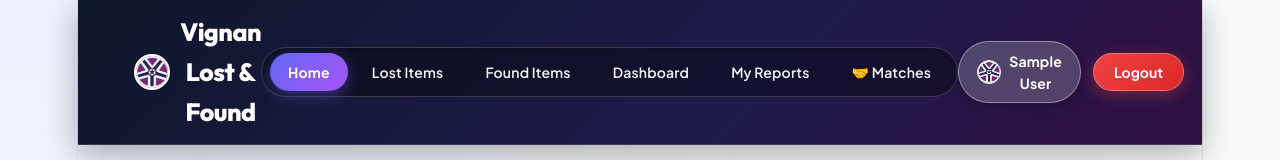
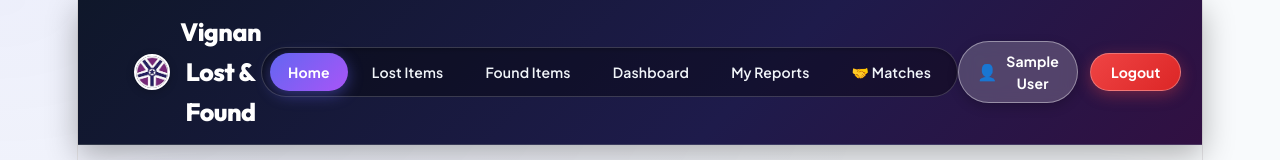
Before and after one commit to codecrafter-01/LostFoundPortal, a React (Vite) app in the folder client/: page / in a window 1280 px wide. Shown: the top 160 px of the page. Built offline with nearby package versions, Linux system fonts and the light colour scheme; sample sign-in values are in the browser's storage.

Commit message:
Update navbar user badge with dynamic student photo and direct link to profile

```diff
--- a/client/src/components/Navbar.jsx
+++ b/client/src/components/Navbar.jsx
@@ -1,3 +1,4 @@
+import { useEffect, useState } from "react";
 import { Link, useNavigate, useLocation } from "react-router-dom";
 
 function Navbar() {
@@ -7,9 +8,21 @@ function Navbar() {
   const token = localStorage.getItem("token");
   const user = JSON.parse(localStorage.getItem("user") || "null");
 
+  // Dynamic student photo state
+  const [studentPhoto, setStudentPhoto] = useState(
+    localStorage.getItem("studentPhoto") || ""
+  );
+
+  // Sync photo whenever location changes or storage is updated
+  useEffect(() => {
+    const photo = localStorage.getItem("studentPhoto");
+    setStudentPhoto(photo || "");
+  }, [location]);
+
   const handleLogout = () => {
     localStorage.removeItem("token");
     localStorage.removeItem("user");
+    localStorage.removeItem("studentPhoto");
     navigate("/login");
   };
 
@@ -17,7 +30,7 @@ function Navbar() {
 
   return (
     <nav className="navbar">
-      {/* Logo with Vignan Avatar */}
+      {/* Logo */}
       <Link to="/" className="logo">
         <img
           src="/vignan_logo.jpg"
@@ -72,7 +85,7 @@ function Navbar() {
         )}
       </ul>
 
-      {/* Authentication & User Info */}
+      {/* Authentication & User Info Badge */}
       <div className="navbar-right">
         {!token ? (
           <>
@@ -86,21 +99,38 @@ function Navbar() {
         ) : (
           <>
             {user?.name && (
-              <span className="user-name" style={{ display: "inline-flex", alignItems: "center", gap: "8px" }}>
-                <img
-                  src="/vignan_logo.jpg"
-                  alt="User Avatar"
+              <Link to="/profile" title="Click to view Student Profile" style={{ textDecoration: "none" }}>
+                <span
+                  className="user-name"
                   style={{
-                    width: "24px",
-                    height: "24px",
-                    borderRadius: "50%",
-                    objectFit: "cover",
-                    border: "1.5px solid #ffffff",
+                    display: "inline-flex",
+                    alignItems: "center",
+                    gap: "9px",
+                    cursor: "pointer",
+                    transition: "transform 0.2s ease, box-shadow 0.2s ease",
                   }}
-                />
-                {user.name}
-              </span>
+                >
+                  {studentPhoto ? (
+                    <img
+                      src={studentPhoto}
+                      alt="Student Profile"
+                      style={{
+                        width: "28px",
+                        height: "28px",
+                        borderRadius: "50%",
+                        objectFit: "cover",
+                        border: "2px solid #ffffff",
+                        boxShadow: "0 2px 6px rgba(0, 0, 0, 0.25)",
+                      }}
+                    />
+                  ) : (
+                    <span style={{ fontSize: "16px" }}>👤</span>
+                  )}
+                  <span>{user.name}</span>
+                </span>
+              </Link>
             )}
+
             <button className="logout-btn" onClick={handleLogout}>
               Logout
             </button>
```
